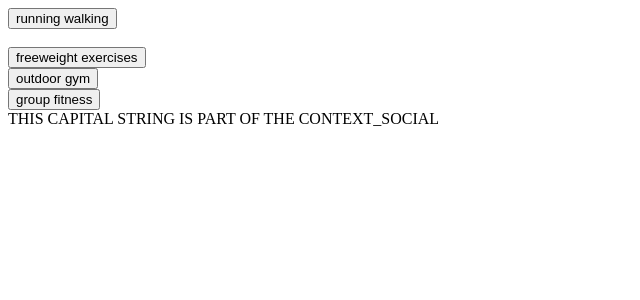
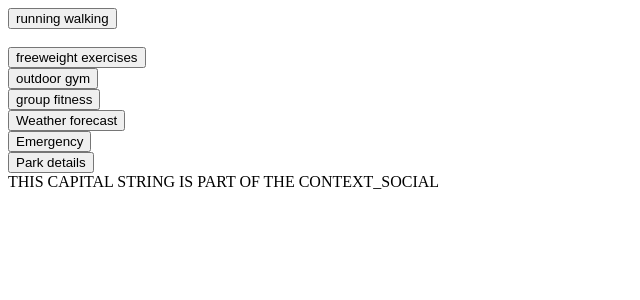
Before and after one commit to ferocemarcello/park_displays, a Django app: page /park_displays_app/social in a window 1280 px wide. Shown: the top 300 px of the page, without its empty margins (0-640 px from the left). Run offline with Django 3.2, Linux system fonts and the light colour scheme.

Commit message:
added emergency, weather and parkdetails htmls and buttons

```diff
--- a/park_displays/park_displays_app/templates/park_displays_app/startpage.html
+++ b/park_displays/park_displays_app/templates/park_displays_app/startpage.html
@@ -22,6 +22,18 @@
     {% csrf_token %}
 <button type='submit'>group fitness</button>
 </form>
+<form action='weather' method='POST'>
+    {% csrf_token %}
+<button type='submit'>Weather forecast</button>
+</form>
+<form action='emergency' method='POST'>
+    {% csrf_token %}
+<button type='submit'>Emergency</button>
+</form>
+<form action='parkdetails' method='POST'>
+    {% csrf_token %}
+<button type='submit'>Park details</button>
+</form>
 {{ context }}
 </body>
 </html>
--- a/park_displays/park_displays_app/urls.py
+++ b/park_displays/park_displays_app/urls.py
@@ -19,6 +19,10 @@ path('findgroups', views.findgroups, name='findgroups'),
 path('grouprecommendations', views.grouprecommendations, name='grouprecommendations'),
 path('login', views.login, name='login'),
 path('startpage', views.startpage, name='startpage'),
-path('freeweight', views.freeweight, name='freeweight')
+path('freeweight', views.freeweight, name='freeweight'),
+path('weather', views.weather, name='weather'),
+path('emergency', views.emergency, name='emergency'),
+path('parkdetails', views.parkdetails, name='parkdetails')
+
 
 ]
--- a/park_displays/park_displays_app/views.py
+++ b/park_displays/park_displays_app/views.py
@@ -17,13 +17,13 @@ def index(request):
     }
     return HttpResponse(template.render(context, request))
 def emergency(request):
-    template = loader.get_template('park_displays_app/startpage.html')
+    template = loader.get_template('park_displays_app/emergency.html')
     context = {
         'context': "THIS CAPITAL STRING IS PART OF THE CONTEXT_EMERGENCY",
     }
     return HttpResponse(template.render(context, request))
 def weather(request):
-    template = loader.get_template('park_displays_app/startpage.html')
+    template = loader.get_template('park_displays_app/weather.html')
     context = {
         'context': "THIS CAPITAL STRING IS PART OF THE CONTEXT_WEATHER",
     }
@@ -35,7 +35,7 @@ def sportrec(request):
     }
     return HttpResponse(template.render(context, request))
 def parkdetails(request):
-    template = loader.get_template('park_displays_app/startpage.html')
+    template = loader.get_template('park_displays_app/parkdetails.html')
     context = {
         'context': "THIS CAPITAL STRING IS PART OF THE CONTEXT_PARK_DETAILS",
     }
```
Also changed, not shown: park_displays/park_displays_app/templates/park_displays_app/emergency.html (added, +10 -0 lines), park_displays/park_displays_app/templates/park_displays_app/parkdetails.html (added, +10 -0 lines), park_displays/park_displays_app/templates/park_displays_app/weather.html (added, +10 -0 lines).
